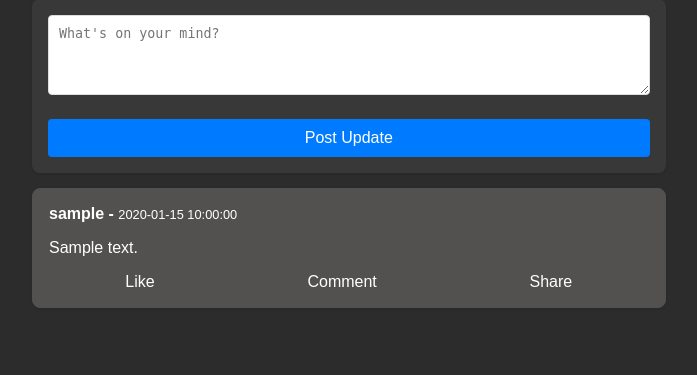
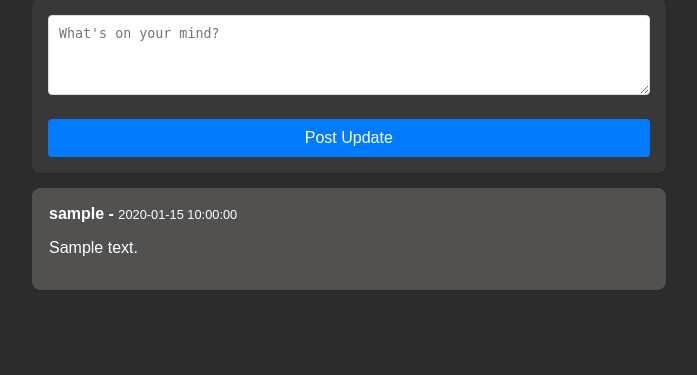
Before and after one commit to AlexBremnerIsThisAvailable/Alex_Bremner_SOFTWARE_ASSESSMENT_T3, a Flask app: template templates/home.html in a window 1280 px wide. Shown: the part 81-456 px from the top of the page, without its empty margins (32-729 px from the left). Run offline with Flask 3, Linux system fonts and the light colour scheme; the template is opened without the code that fills it: most values are stand-ins (such as "Sample title", 1, 10 or a date in 2020).

Commit message:
removed the comment, like and share html which did nothing

```diff
--- a/templates/home.html
+++ b/templates/home.html
@@ -11,7 +11,6 @@
     <header class="navbar">
         <div class="site-title">Pixel Hub</div>
         <nav>
-
             <a href="/home?user={{ username }}&role={{ role }}" class="active">Home</a>
             {% if role == 'Admin' %}
             <a href="/adminhome?user={{ username }}&role={{ role }}">Admin home</a>
@@ -20,7 +19,6 @@
         </nav>
     </header>
 
-
     <main class="main-content">
 
         <section class="feed">
@@ -28,6 +26,7 @@
                 <textarea name="content" placeholder="What's on your mind?"></textarea>
                 <button type="submit">Post Update</button>
             </form>
+
 
 
             {% for post in posts %}
@@ -44,11 +43,9 @@
                     {% endif %}
                 </div>
                 <p>{{ post['content'] }}</p>
-                <div class="post-actions">
-                    <span> Like</span>
-                    <span> Comment</span>
-                    <span> Share</span>
-                </div>
+
+
+
             </article>
             {% endfor %}
         </section>
```
